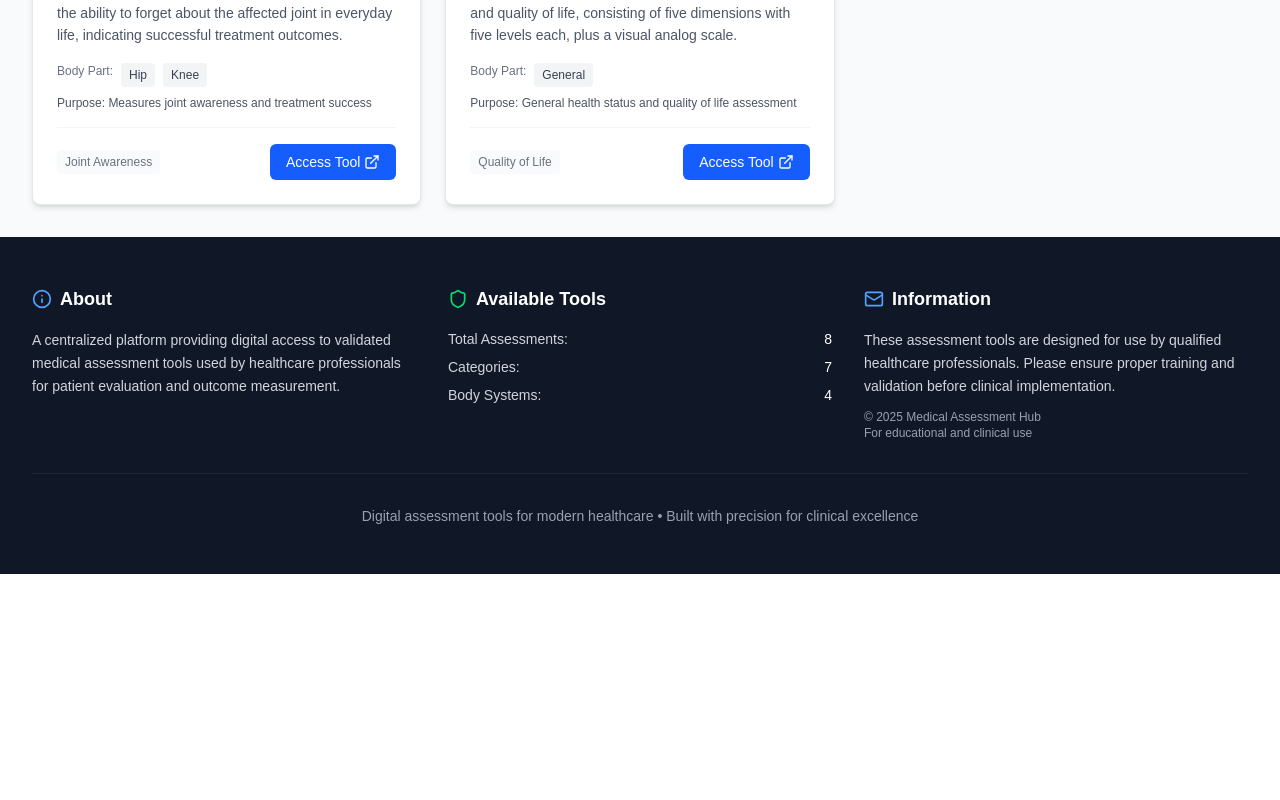
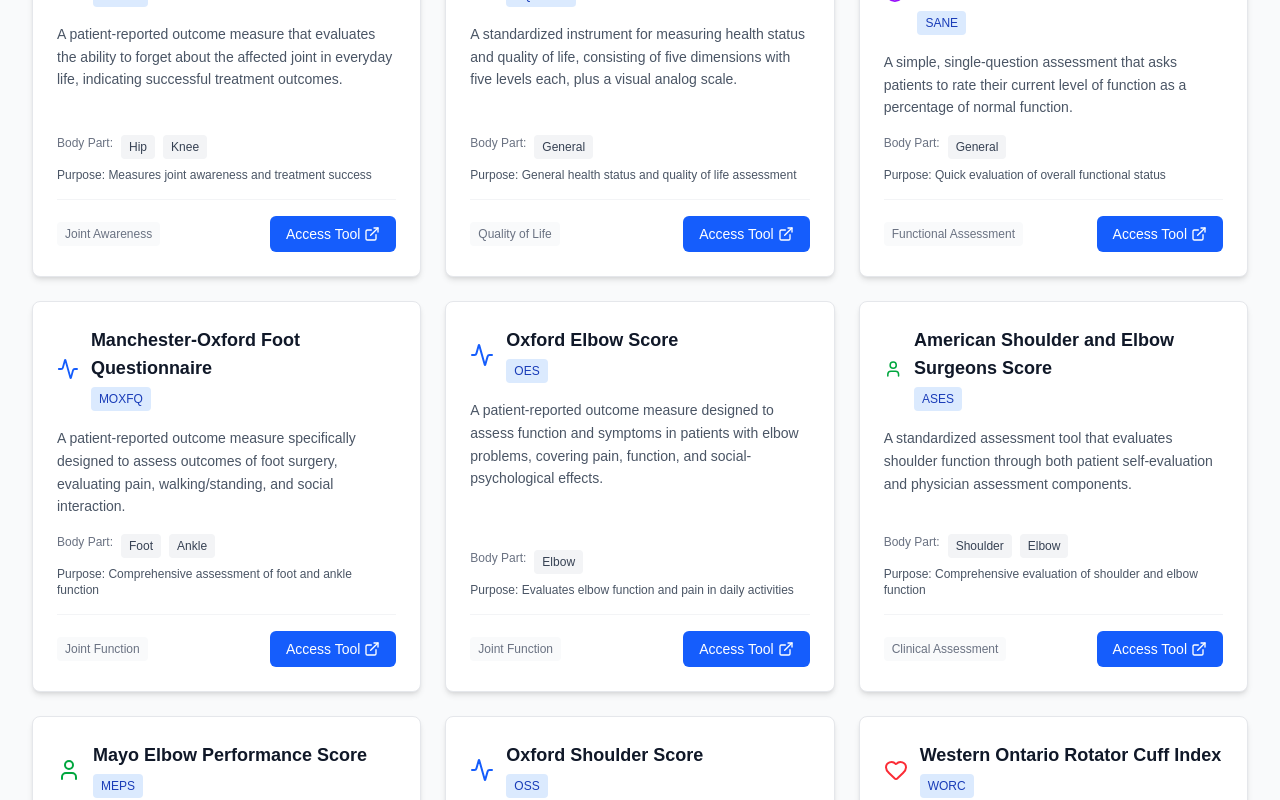
Before and after one commit to radion-x/surgical-prom-hub, a Next.js app: page / in a window 1280 px wide. Shown: the part 1520-2320 px from the top of the page. Before the commit the page ends 2094 px from the top, so only its background shows below. Built offline with nearby package versions, Linux system fonts and the light colour scheme.

Commit message:
added assessments

```diff
--- a/src/components/AssessmentCard.tsx
+++ b/src/components/AssessmentCard.tsx
@@ -1,5 +1,5 @@
 import { Assessment } from '@/data/assessments';
-import { ExternalLink, Activity, Heart, User } from 'lucide-react';
+import { ExternalLink, Activity, Heart, User, Target } from 'lucide-react';
 
 interface AssessmentCardProps {
   assessment: Assessment;
@@ -15,6 +15,8 @@ export default function AssessmentCard({ assessment }: AssessmentCardProps) {
         return <Heart className="w-6 h-6 text-red-500" />;
       case 'Clinical Assessment':
         return <User className="w-6 h-6 text-green-600" />;
+      case 'Functional Assessment':
+        return <Target className="w-6 h-6 text-purple-600" />;
       default:
         return <Activity className="w-6 h-6 text-blue-600" />;
     }
--- a/src/data/assessments.ts
+++ b/src/data/assessments.ts
@@ -89,6 +89,76 @@ export const assessments: Assessment[] = [
     category: "Quality of Life",
     bodyPart: ["General"],
     purpose: "General health status and quality of life assessment"
+  },
+  {
+    id: "sane",
+    name: "Single Assessment Numeric Evaluation",
+    abbreviation: "SANE",
+    description: "A simple, single-question assessment that asks patients to rate their current level of function as a percentage of normal function.",
+    url: "https://sane.websited.org/",
+    category: "Functional Assessment",
+    bodyPart: ["General"],
+    purpose: "Quick evaluation of overall functional status"
+  },
+  {
+    id: "moxfq",
+    name: "Manchester-Oxford Foot Questionnaire",
+    abbreviation: "MOXFQ",
+    description: "A patient-reported outcome measure specifically designed to assess outcomes of foot surgery, evaluating pain, walking/standing, and social interaction.",
+    url: "https://moxfq.websited.org/",
+    category: "Joint Function",
+    bodyPart: ["Foot", "Ankle"],
+    purpose: "Comprehensive assessment of foot and ankle function"
+  },
+  {
+    id: "oes",
+    name: "Oxford Elbow Score",
+    abbreviation: "OES",
+    description: "A patient-reported outcome measure designed to assess function and symptoms in patients with elbow problems, covering pain, function, and social-psychological effects.",
+    url: "https://oes.websited.org/",
+    category: "Joint Function",
+    bodyPart: ["Elbow"],
+    purpose: "Evaluates elbow function and pain in daily activities"
+  },
+  {
+    id: "ases",
+    name: "American Shoulder and Elbow Surgeons Score",
+    abbreviation: "ASES",
+    description: "A standardized assessment tool that evaluates shoulder function through both patient self-evaluation and physician assessment components.",
+    url: "https://ases.websited.org/",
+    category: "Clinical Assessment",
+    bodyPart: ["Shoulder", "Elbow"],
+    purpose: "Comprehensive evaluation of shoulder and elbow function"
+  },
+  {
+    id: "meps",
+    name: "Mayo Elbow Performance Score",
+    abbreviation: "MEPS",
+    description: "A clinician-based assessment tool that evaluates elbow function based on pain, motion, stability, and daily function parameters.",
+    url: "https://meps.websited.org/",
+    category: "Clinical Assessment",
+    bodyPart: ["Elbow"],
+    purpose: "Clinical evaluation of elbow performance and function"
+  },
+  {
+    id: "oss",
+    name: "Oxford Shoulder Score",
+    abbreviation: "OSS",
+    description: "A patient-reported outcome measure specifically designed to assess function and pain in patients with shoulder problems in their daily activities.",
+    url: "https://oss.websited.org/",
+    category: "Joint Function",
+    bodyPart: ["Shoulder"],
+    purpose: "Measures shoulder function and pain levels"
+  },
+  {
+    id: "worc",
+    name: "Western Ontario Rotator Cuff Index",
+    abbreviation: "WORC",
+    description: "A disease-specific quality of life measurement tool for patients with rotator cuff pathology, covering physical symptoms, sports/recreation, work, lifestyle, and emotions.",
+    url: "https://worc.websited.org/",
+    category: "Quality of Life",
+    bodyPart: ["Shoulder"],
+    purpose: "Comprehensive quality of life assessment for rotator cuff conditions"
   }
 ];
 
@@ -100,7 +170,8 @@ export const categories = [
   "Clinical Assessment",
   "Recovery Assessment",
   "Joint Awareness",
-  "Quality of Life"
+  "Quality of Life",
+  "Functional Assessment"
 ];
 
 export const bodyParts = [
@@ -109,5 +180,9 @@ export const bodyParts = [
   "Lower Back",
   "Knee",
   "Hip",
+  "Shoulder",
+  "Elbow",
+  "Foot",
+  "Ankle",
   "General"
 ];
```
